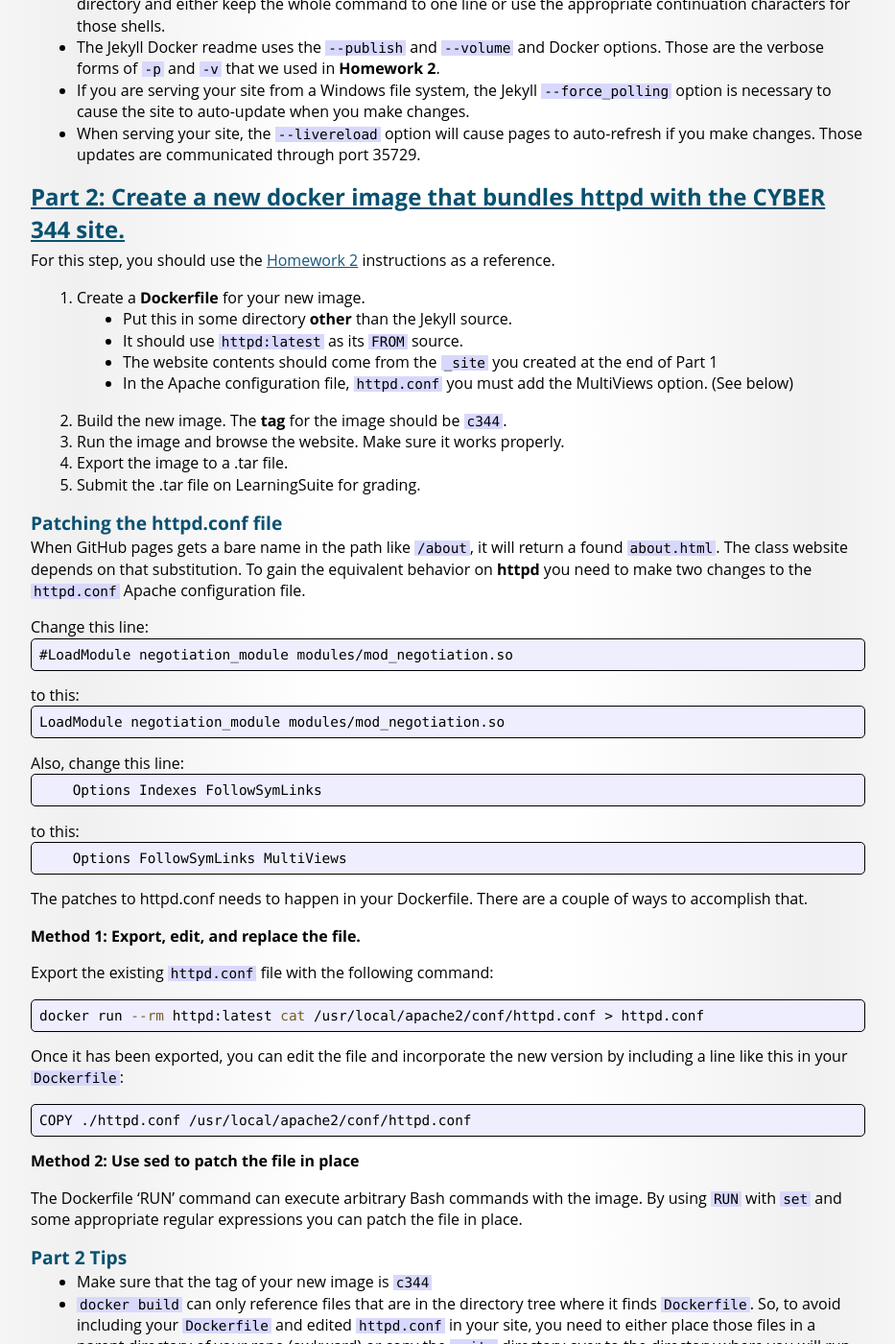
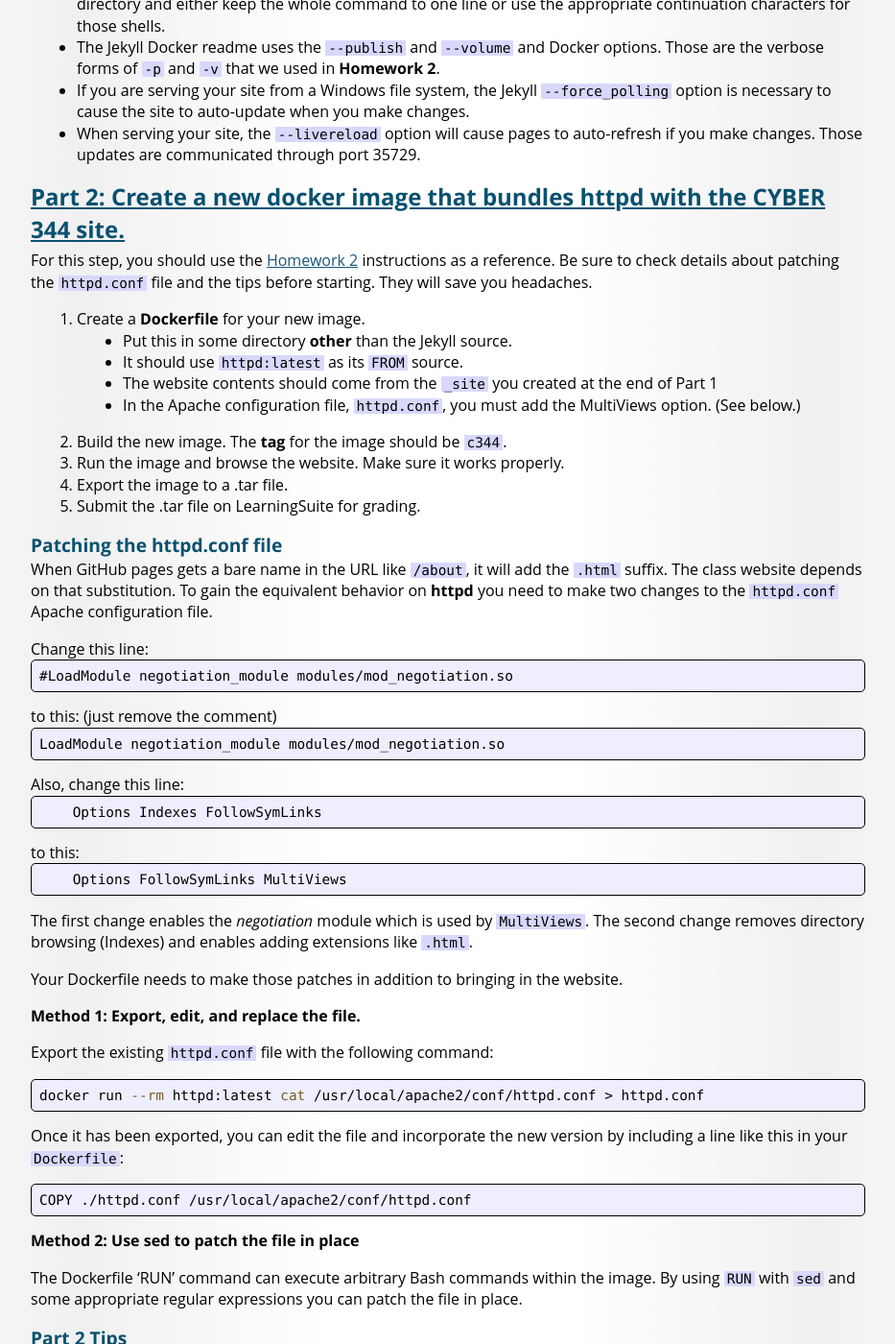
Before and after one commit to BYU-CYBER-344/c344.github.io, a Jekyll site: the page built from Lab-2.md, in a window 1280 px wide and 1400 px high, scrolled down 1544 px. Shown: the whole window at 96% size, without its empty margins (173-1106 px from the left). Built offline with Jekyll 4.4.1, drawn with Linux system fonts in a browser that asks for light colours; some web fonts are replaced; some of the changed text lies outside the part shown.

Commit message:
Lab-2 Proofread

````diff
--- a/Lab-2.md
+++ b/Lab-2.md
@@ -57,13 +57,13 @@ The [BYU CYBER 344](https://c344.byucyber.net/map) website, *including these lab
 
 ## Part 2: Create a new docker image that bundles httpd with the CYBER 344 site.
 
-For this step, you should use the [Homework 2](HW-2) instructions as a reference.
+For this step, you should use the [Homework 2](HW-2) instructions as a reference. Be sure to check details about patching the `httpd.conf` file and the tips before starting. They will save you headaches.
 
 1. Create a **Dockerfile** for your new image.
     * Put this in some directory **other** than the Jekyll source.
     * It should use `httpd:latest` as its `FROM` source.
     * The website contents should come from the `_site` you created at the end of Part 1
-    * In the Apache configuration file, `httpd.conf` you must add the MultiViews option. (See below)
+    * In the Apache configuration file, `httpd.conf`, you must add the MultiViews option. (See below.)
 2. Build the new image. The **tag** for the image should be `c344`.
 3. Run the image and browse the website. Make sure it works properly.
 4. Export the image to a .tar file.
@@ -71,13 +71,13 @@ For this step, you should use the [Homework 2](HW-2) instructions as a reference
 
 ### Patching the httpd.conf file
 
-When GitHub pages gets a bare name in the path like `/about`, it will return a found `about.html`. The class website depends on that substitution. To gain the equivalent behavior on **httpd** you need to make two changes to the `httpd.conf` Apache configuration file.
+When GitHub pages gets a bare name in the URL like `/about`, it will add the `.html` suffix. The class website depends on that substitution. To gain the equivalent behavior on **httpd** you need to make two changes to the `httpd.conf` Apache configuration file.
 
 <div>Change this line:</div>
 ```
 #LoadModule negotiation_module modules/mod_negotiation.so
 ```
-<div>to this:</div>
+<div>to this: (just remove the comment)</div>
 ```
 LoadModule negotiation_module modules/mod_negotiation.so
 ```
@@ -91,7 +91,9 @@ LoadModule negotiation_module modules/mod_negotiation.so
     Options FollowSymLinks MultiViews
 ```
 
-The patches to httpd.conf needs to happen in your Dockerfile. There are a couple of ways to accomplish that.
+The first change enables the *negotiation* module which is used by `MultiViews`. The second change removes directory browsing (Indexes) and enables adding extensions like `.html`.
+
+Your Dockerfile needs to make those patches in addition to bringing in the website.
 
 **Method 1: Export, edit, and replace the file.**
 
@@ -107,22 +109,22 @@ COPY ./httpd.conf /usr/local/apache2/conf/httpd.conf
 
 **Method 2: Use sed to patch the file in place**
 
-The Dockerfile 'RUN' command can execute arbitrary Bash commands with the image. By using `RUN` with `set` and some appropriate regular expressions you can patch the file in place.
+The Dockerfile 'RUN' command can execute arbitrary Bash commands within the image. By using `RUN` with `sed` and some appropriate regular expressions you can patch the file in place.
 
 ### Part 2 Tips
 
 * Make sure that the tag of your new image is `c344`
-* `docker build` can only reference files that are in the directory tree where it finds `Dockerfile`. So, to avoid including your `Dockerfile` and edited `httpd.conf` in your site, you need to either place those files in a parent directory of your repo (awkward) or copy the `_site` directory over to the directory where you will run `docker build`.
+* `docker build` can only reference files that are in the directory tree below where it finds `Dockerfile`. So, to avoid including your `Dockerfile` and edited `httpd.conf` in your site, you need to either place those files in a parent directory of your repo (awkward) or copy the `_site` directory over to the directory where you will run `docker build`.
 * If you choose to use the `RUN sed` option for patching `httpd.conf`, consider asking AI to help you compose the appropriate commands.
 * After building your new image, you can use the following command to verify that your patches are in place: `docker run --rm c344 cat /usr/local/apache2/conf/httpd.conf`
 
 ## Submission and Grading
 
-Submit this lab by uploading your container image `.tar` file to LearningSuite under the Lab 2 assignment.<br/>(Yes, the file will be big, in the neighborhood of 45MiB. But LearningSuite should accept it.)
+Submit this lab by uploading your container image `.tar` file to LearningSuite under the **Lab 2** assignment.<br/>(Yes, the file will be big, in the neighborhood of 45MiB. But LearningSuite should accept it.)
 
 ### Scoring:
-* [10 points] The tag of the image is `c344` (The filename can be anything with a '.tar' extension).
-* [10 points] The image that loads and serves a web site.<br>(It should work with no more than `docker run --rm -p 8080:80 c344`)
+* [10 points] The **tag** of the image is `c344` (The filename can be anything with a '.tar' extension).
+* [10 points] The image loads and serves a web site.<br>It should work with no more than `docker run --rm -p 8080:80 c344`
 * [20 points] The image is of the CYBER 344 web site.
 * [10 points] You have added a `mylab.md` file to the source code which results in a `mylab.html` page in the image.
 * [10 points] When browsing to `http://localhost:8080.mylab` it presents a web page with your name and the date you created that page.
````
Also changed, not shown: other parts of Lab-2.md (+1 -1 lines).
